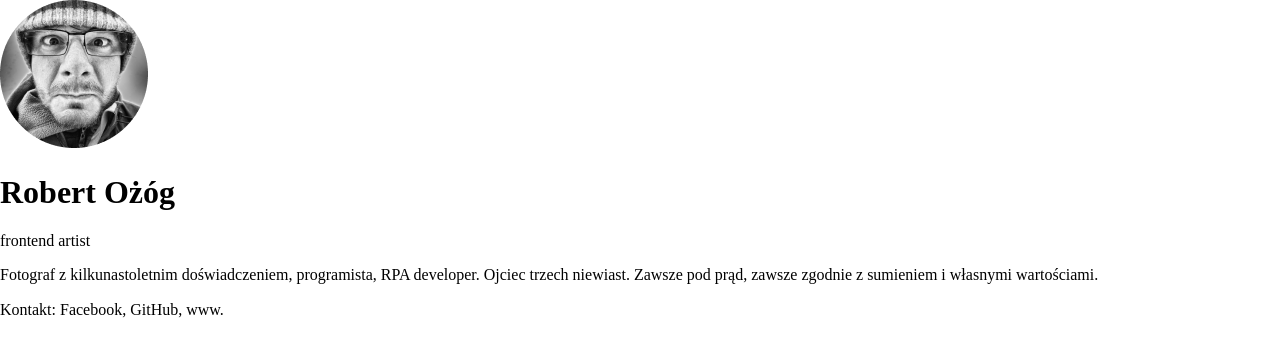
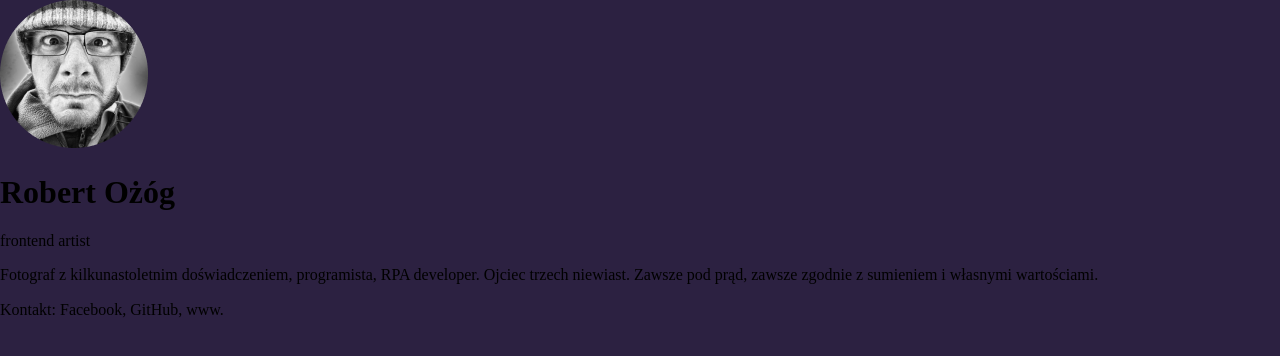
Before and after one commit to ROzog/business-card, a plain HTML site: page index.htm in a window 1280 px wide. Drawn offline with Linux system fonts and the light colour scheme.

Commit message:
backround color added

```diff
--- a/styles/style.css
+++ b/styles/style.css
@@ -7,3 +7,7 @@ html {
 *:before {
   box-sizing: inherit;
 }
+
+body {
+  background-color: #2c2141;
+}
```
